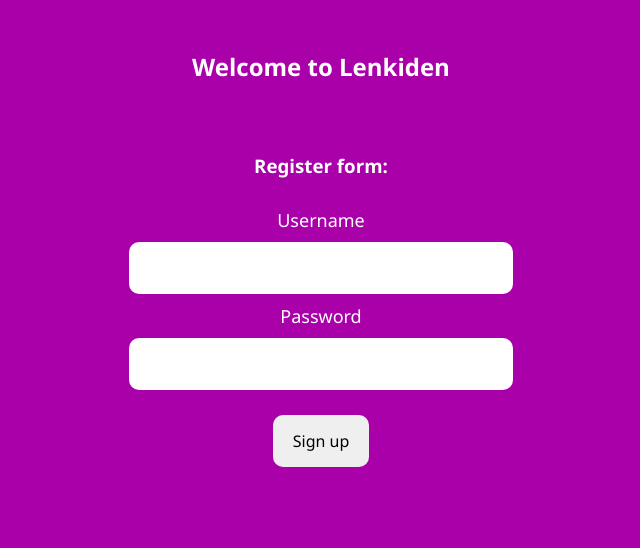
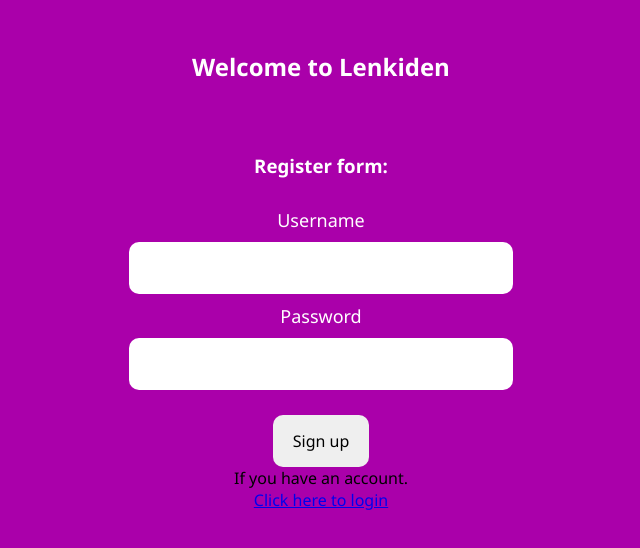
Before and after one commit to Victorreca/202209-w7chwe-victor-redondo-front, a React (Create React App) app: page /register in a window 1280 px wide. Shown: the top 548 px of the page, without its empty margins (319-959 px from the left). Built offline with nearby package versions, Linux system fonts and the light colour scheme.

Commit message:
Add link to register

```diff
--- a/src/components/Register/Register.tsx
+++ b/src/components/Register/Register.tsx
@@ -2,6 +2,7 @@ import React, { useState } from "react";
 import { RegisterStyled } from "./RegisterStyled";
 import useUser from "../../hooks/useUser";
 import { UserCredentialsData } from "../../types";
+import { Link } from "react-router-dom";
 
 const Register = (): JSX.Element => {
   const { registerUser } = useUser();
@@ -63,6 +64,14 @@ const Register = (): JSX.Element => {
         <button className="button" type="submit">
           Sign up
         </button>
+        <div className="register-info">
+          If you have an account.
+          <span className="form__link">
+            <div>
+              <Link to={"/login"}>Click here to login</Link>
+            </div>
+          </span>
+        </div>
       </RegisterStyled>
     </>
   );
--- a/src/components/pages/RegisterPage/RegisterPage.tsx
+++ /dev/null
@@ -1,6 +0,0 @@
-import Register from "../../Register/Register";
-
-const RegisterPage = (): JSX.Element => {
-  return <Register />;
-};
-export default RegisterPage;
--- a/src/index.tsx
+++ b/src/index.tsx
@@ -5,7 +5,6 @@ import { store } from "./redux/store";
 import App from "./components/App/App";
 import GlobalStyle from "./GlobalStyle";
 import { ThemeProvider } from "styled-components";
-import reportWebVitals from "./reportWebVitals";
 import mainTheme from "./redux/mainTheme";
 import { BrowserRouter } from "react-router-dom";
 
@@ -28,4 +27,3 @@ root.render(
 // If you want to start measuring performance in your app, pass a function
 // to log results (for example: reportWebVitals(console.log))
 // or send to an analytics endpoint. Learn more: https://bit.ly/CRA-vitals
-reportWebVitals();
--- a/src/components/pages/HomePage/Home.tsx
+++ b/src/pages/HomePage/HomePage.tsx
@@ -1,4 +1,4 @@
-const Home = (): JSX.Element => {
+const HomePage = (): JSX.Element => {
   return (
     <>
       <div className="page-header"></div>
@@ -6,4 +6,4 @@ const Home = (): JSX.Element => {
   );
 };
 
-export default Home;
+export default HomePage;
```
